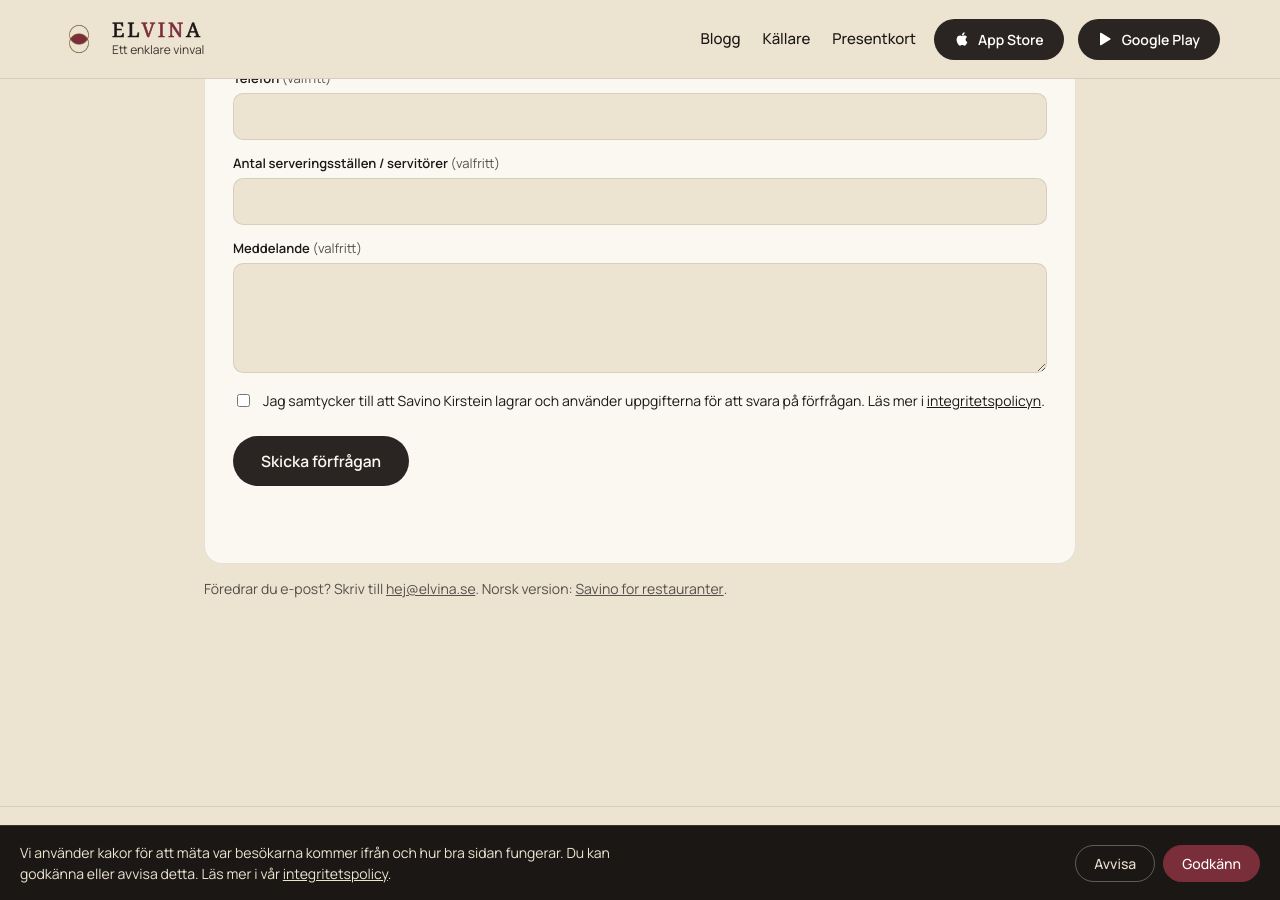
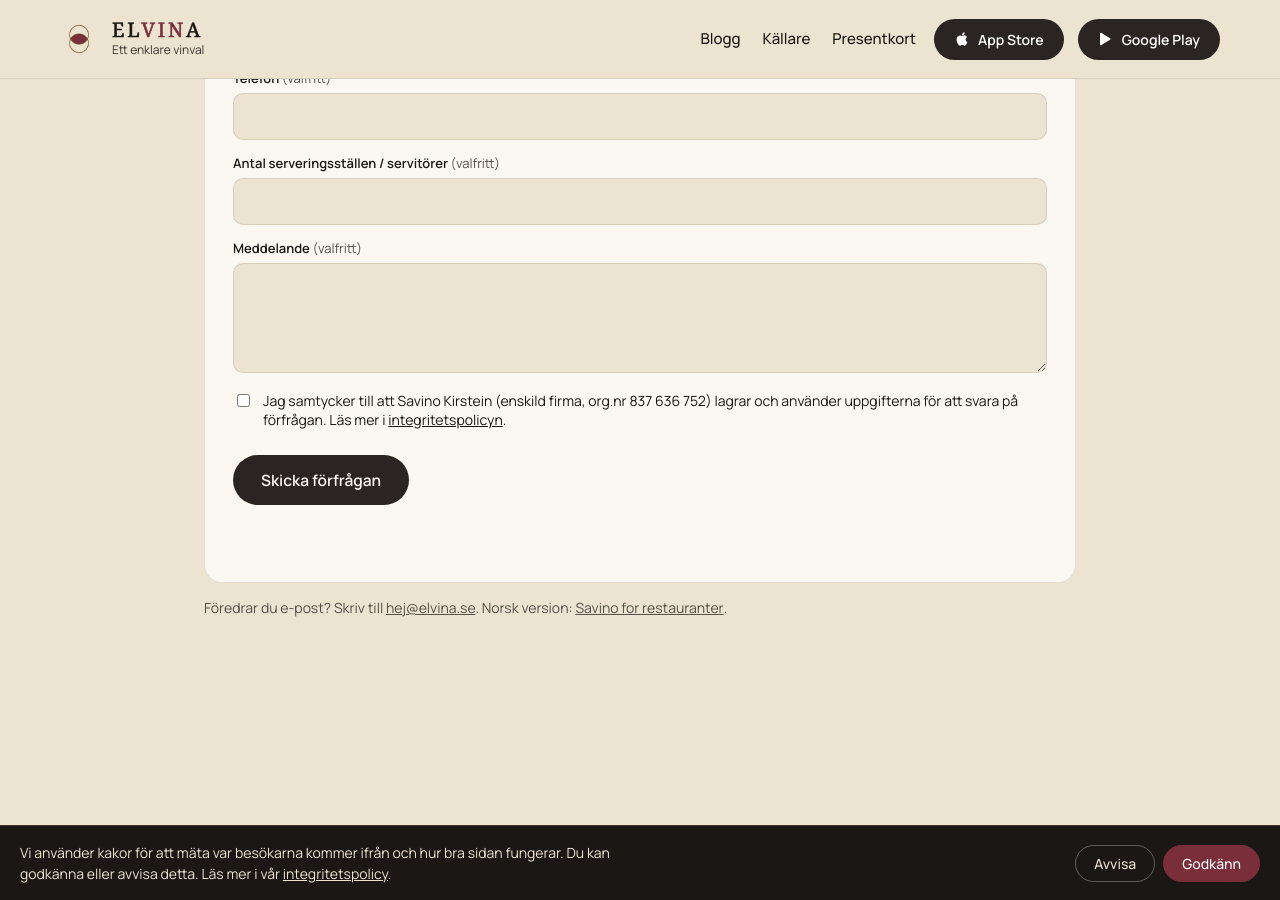
Before and after one commit to timkirstein/elvina-support, a Jekyll site: the page built from restauranger.html, in a window 1280 px wide and 900 px high, scrolled down 4248 px. Built offline with Jekyll 4.4.1, drawn with Linux system fonts in a browser that asks for light colours; some web fonts are replaced.

Commit message:
Ange Savino Kirstein som norskt enkeltpersonforetak med org.nr
Co-Authored-By: Claude Sonnet 5.5 <noreply@anthropic.com>
Claude-Session: https://claude.ai/code/session_01VK1QESKs2Q5PeSF9fLTgGr

```diff
--- a/index.html
+++ b/index.html
@@ -60,7 +60,7 @@
         "url": "https://elvina.se/",
         "logo": "https://elvina.se/logo_primary.png",
         "email": "hej@elvina.se",
-        "parentOrganization": { "@type": "Organization", "name": "Savino Kirstein" },
+        "parentOrganization": { "@type": "Organization", "name": "Savino Kirstein", "taxID": "837636752" },
         "sameAs": [
           "https://apps.apple.com/se/app/elvina/id6819676948"
         ]
--- a/privacy.html
+++ b/privacy.html
@@ -51,7 +51,7 @@
             vinkällare, få rekommendationer utifrån maträtter och chatta med en
             digital sommelier som hjälper dig att välja vin ur din källare
             eller söka i externa vinkataloger. Elvina tillhandahålls av
-            Savino Kirstein.
+            Savino Kirstein, norskt enkeltpersonforetak (enskild firma), organisationsnummer 837 636 752.
           </p>
 
           <h3 style="margin-top: 18px">Vad vi sparar</h3>
--- a/restauranger.html
+++ b/restauranger.html
@@ -241,7 +242,7 @@ alternates:
 
     <label class="consent" for="rf-consent">
       <input id="rf-consent" name="consent" type="checkbox" required />
-      <span>Jag samtycker till att Savino Kirstein lagrar och använder uppgifterna för att svara på förfrågan. Läs mer i <a href="/privacy.html">integritetspolicyn</a>.</span>
+      <span>Jag samtycker till att Savino Kirstein (enskild firma, org.nr 837 636 752) lagrar och använder uppgifterna för att svara på förfrågan. Läs mer i <a href="/privacy.html">integritetspolicyn</a>.</span>
     </label>
 
     <button type="submit">Skicka förfrågan</button>
--- a/terms.html
+++ b/terms.html
@@ -47,7 +47,7 @@
           <h3>Om Elvina</h3>
           <p>
             Elvina är en app som ger vinrekommendationer utifrån de maträtter
-            användaren skriver in. Elvina tillhandahålls av Savino Kirstein. Genom
+            användaren skriver in. Elvina tillhandahålls av Savino Kirstein, norskt enkeltpersonforetak (enskild firma), organisationsnummer 837 636 752. Genom
             att använda appen godkänner du dessa villkor.
           </p>
 
```
Also changed, not shown: other parts of restauranger.html (+1 -0 lines).
